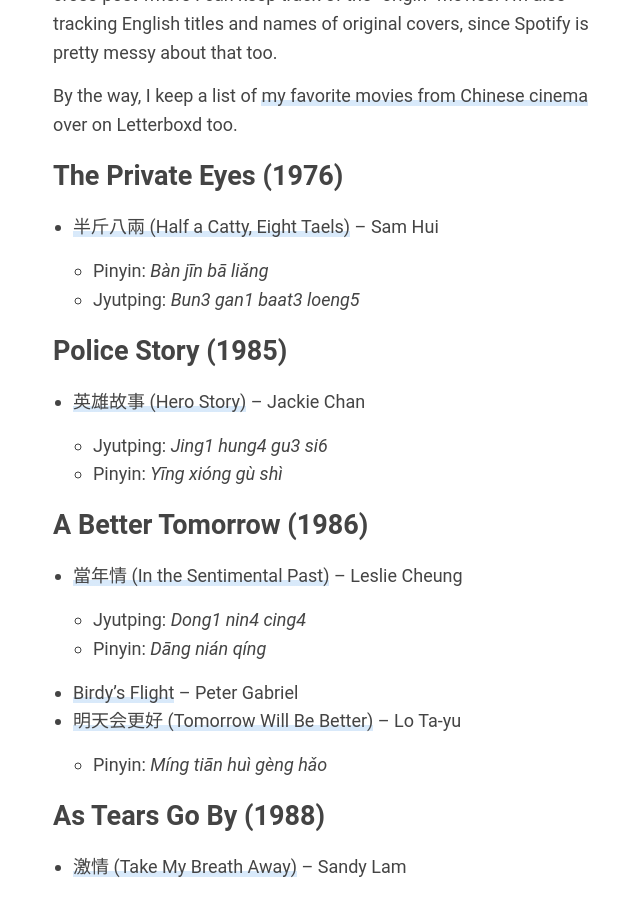
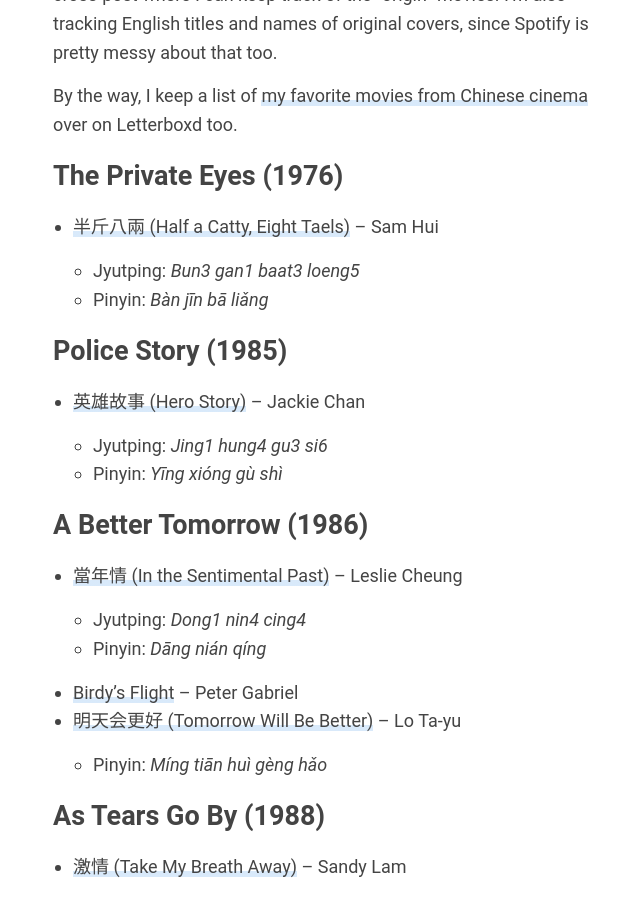
Before and after one commit to benjcunningham/benjcunningham.github.io, a Jekyll site: the page built from _posts/2022-03-13-chinese-cinema-soundtrack.md, in a window 1280 px wide and 900 px high, scrolled down 441 px. Shown: the whole window, without its empty margins (312-952 px from the left). Built offline with Jekyll 4.4.1, drawn with Linux system fonts in a browser that asks for light colours; some web fonts are replaced.

```diff
--- a/_posts/2022-03-13-chinese-cinema-soundtrack.md
+++ b/_posts/2022-03-13-chinese-cinema-soundtrack.md
@@ -4,6 +4,12 @@ title: "Chinese Cinema Soundtrack"
 date: 2022-03-13
 tags: [Film, Music]
 ---
+
+<!-- cSpell:words Bengawan -->
+<!-- cSpell:words Birdy -->
+<!-- cSpell:words Dreamin' -->
+<!-- cSpell:words Perfidia -->
+<!-- cSpell:words Rohan -->
 
 I keep [a Spotify playlist of my favorite needle drops and OST cuts from Hong
 Kong and other Chinese
@@ -20,8 +26,8 @@ Letterboxd too.
 ## The Private Eyes (1976)
 
 - [半斤八兩 (Half a Catty, Eight Taels)][half-a-catty-eight-taels] – Sam Hui
+    - Jyutping: _Bun3 gan1 baat3 loeng5_
     - Pinyin: _Bàn jīn bā liǎng_
-    - Jyutping: _Bun3 gan1 baat3 loeng5_
 
 ## Police Story (1985)
 
```
Also changed, not shown: .cspell/jyutping.txt (added), .cspell/pinyin.txt (added).
